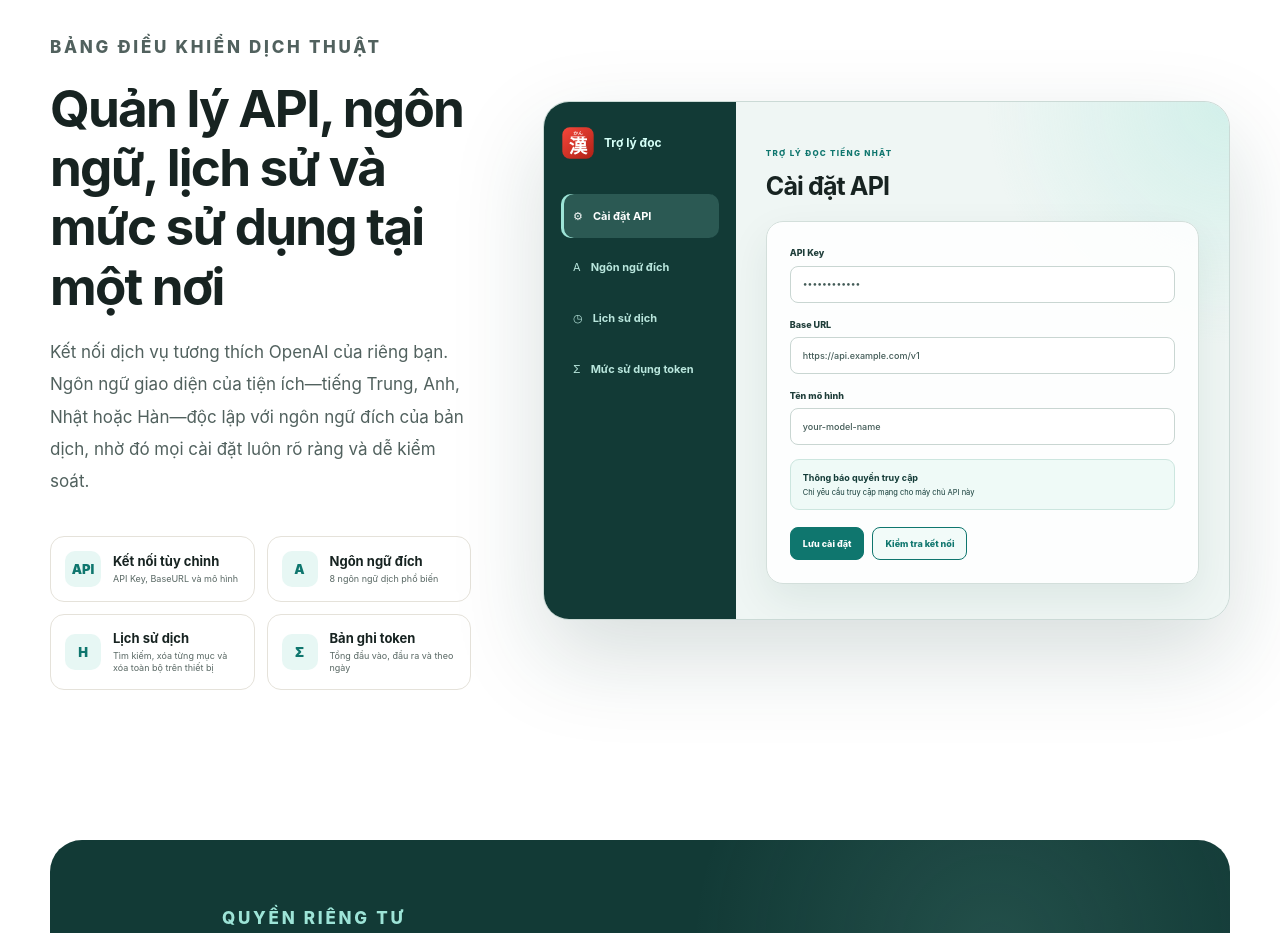
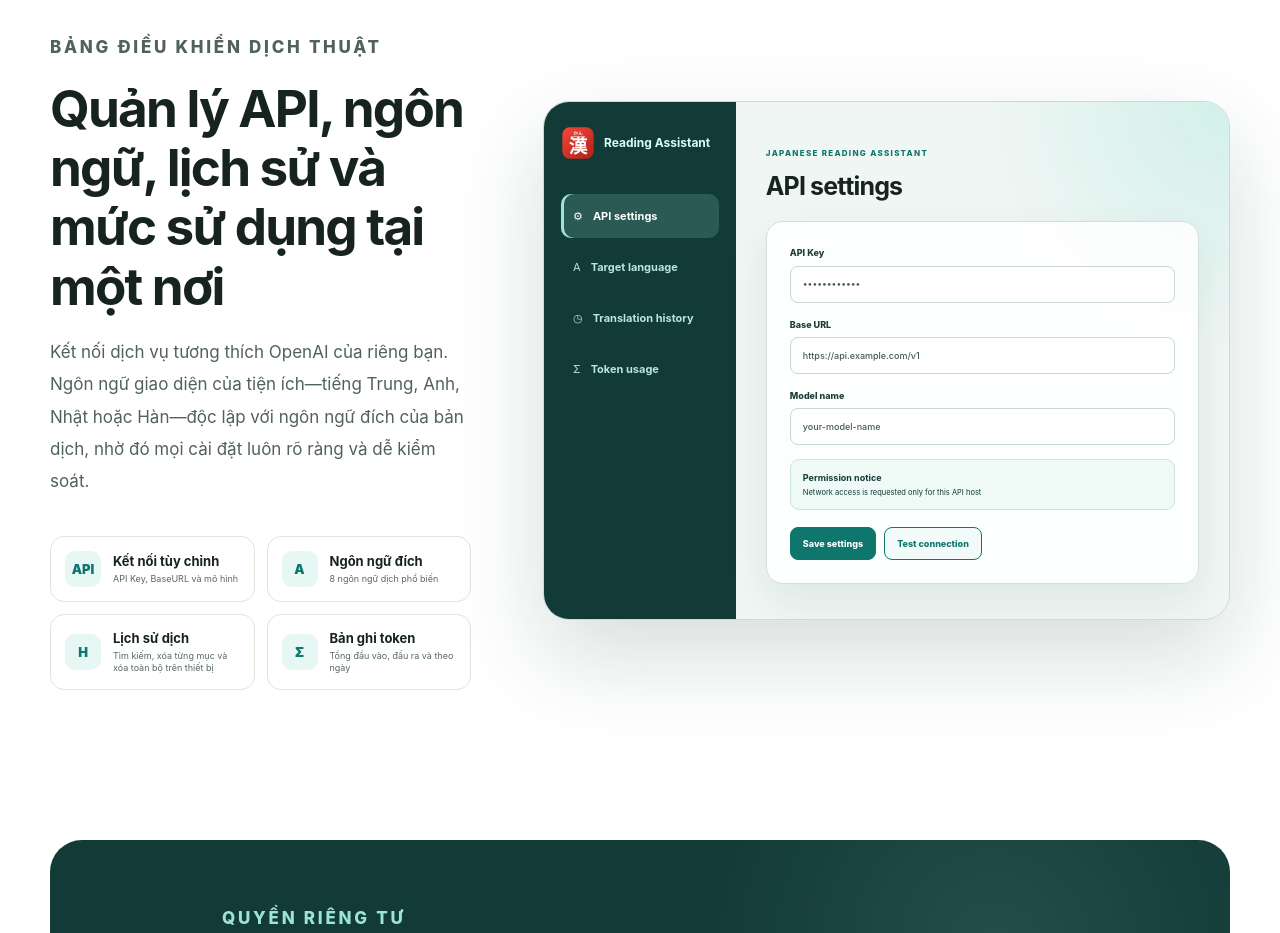
Before and after one commit to mohchieckler-coder/japanese-kanji-reading-assistant, a browser extension: page docs/vi/index.html in a window 1280 px wide. Shown: the part 4560-5493 px from the top of the page. Drawn offline with Linux system fonts and the light colour scheme.

Commit message:
fix: use supported language in Vietnamese dashboard mock

```diff
--- a/docs/vi/index.html
+++ b/docs/vi/index.html
@@ -153,8 +153,8 @@
         <div class="container management-grid">
           <div class="management-copy"><p class="section-kicker">Bảng điều khiển dịch thuật</p><h2>Quản lý API, ngôn ngữ, lịch sử và mức sử dụng tại một nơi</h2><p>Kết nối dịch vụ tương thích OpenAI của riêng bạn. Ngôn ngữ giao diện của tiện ích—tiếng Trung, Anh, Nhật hoặc Hàn—độc lập với ngôn ngữ đích của bản dịch, nhờ đó mọi cài đặt luôn rõ ràng và dễ kiểm soát.</p><div class="management-points"><div><span>API</span><p><strong>Kết nối tùy chỉnh</strong><small>API Key, BaseURL và mô hình</small></p></div><div><span>A</span><p><strong>Ngôn ngữ đích</strong><small>8 ngôn ngữ dịch phổ biến</small></p></div><div><span>H</span><p><strong>Lịch sử dịch</strong><small>Tìm kiếm, xóa từng mục và xóa toàn bộ trên thiết bị</small></p></div><div><span>Σ</span><p><strong>Bản ghi token</strong><small>Tổng đầu vào, đầu ra và theo ngày</small></p></div></div></div>
           <div class="dashboard-mock" role="img" aria-label="Mô hình bảng điều khiển gồm cấu hình API, ngôn ngữ đích, lịch sử dịch và các mục sử dụng token">
-            <aside class="dashboard-sidebar"><div class="dashboard-brand"><img src="../assets/icon.svg" alt="" width="34" height="34"><b>Trợ lý đọc</b></div><span class="dashboard-nav active">⚙ <b>Cài đặt API</b></span><span class="dashboard-nav">A <b>Ngôn ngữ đích</b></span><span class="dashboard-nav">◷ <b>Lịch sử dịch</b></span><span class="dashboard-nav">Σ <b>Mức sử dụng token</b></span></aside>
-            <div class="dashboard-main"><div class="dashboard-heading"><small>TRỢ LÝ ĐỌC TIẾNG NHẬT</small><h3>Cài đặt API</h3></div><div class="dashboard-form"><div class="dashboard-field"><b>API Key</b><span>••••••••••••</span></div><div class="dashboard-field"><b>Base URL</b><span>https://api.example.com/v1</span></div><div class="dashboard-field"><b>Tên mô hình</b><span>your-model-name</span></div><div class="permission-note"><b>Thông báo quyền truy cập</b><small>Chỉ yêu cầu truy cập mạng cho máy chủ API này</small></div><div class="dashboard-buttons"><i>Lưu cài đặt</i><i>Kiểm tra kết nối</i></div></div></div>
+            <aside class="dashboard-sidebar" lang="en"><div class="dashboard-brand"><img src="../assets/icon.svg" alt="" width="34" height="34"><b>Reading Assistant</b></div><span class="dashboard-nav active">⚙ <b>API settings</b></span><span class="dashboard-nav">A <b>Target language</b></span><span class="dashboard-nav">◷ <b>Translation history</b></span><span class="dashboard-nav">Σ <b>Token usage</b></span></aside>
+            <div class="dashboard-main" lang="en"><div class="dashboard-heading"><small>JAPANESE READING ASSISTANT</small><h3>API settings</h3></div><div class="dashboard-form"><div class="dashboard-field"><b>API Key</b><span>••••••••••••</span></div><div class="dashboard-field"><b>Base URL</b><span>https://api.example.com/v1</span></div><div class="dashboard-field"><b>Model name</b><span>your-model-name</span></div><div class="permission-note"><b>Permission notice</b><small>Network access is requested only for this API host</small></div><div class="dashboard-buttons"><i>Save settings</i><i>Test connection</i></div></div></div>
           </div>
         </div>
       </section>
```
